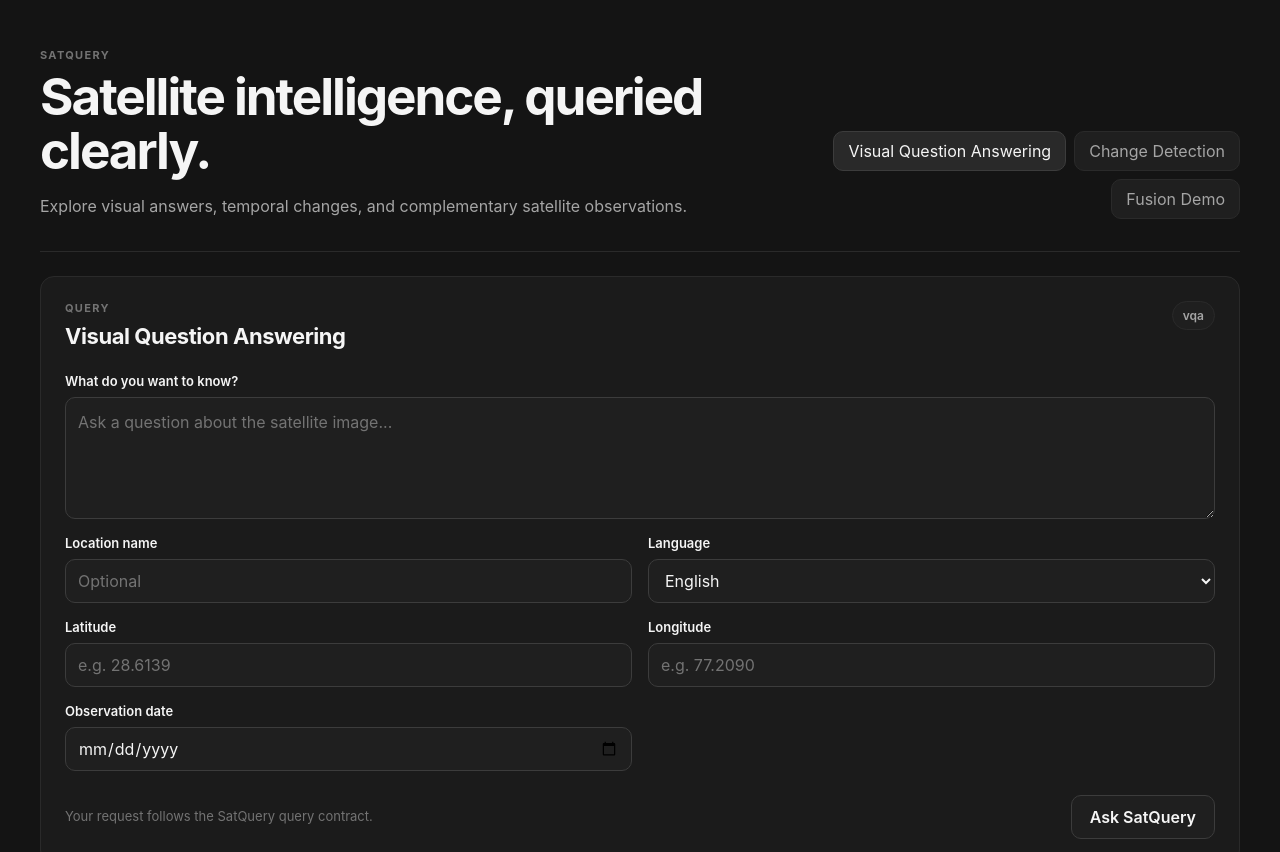
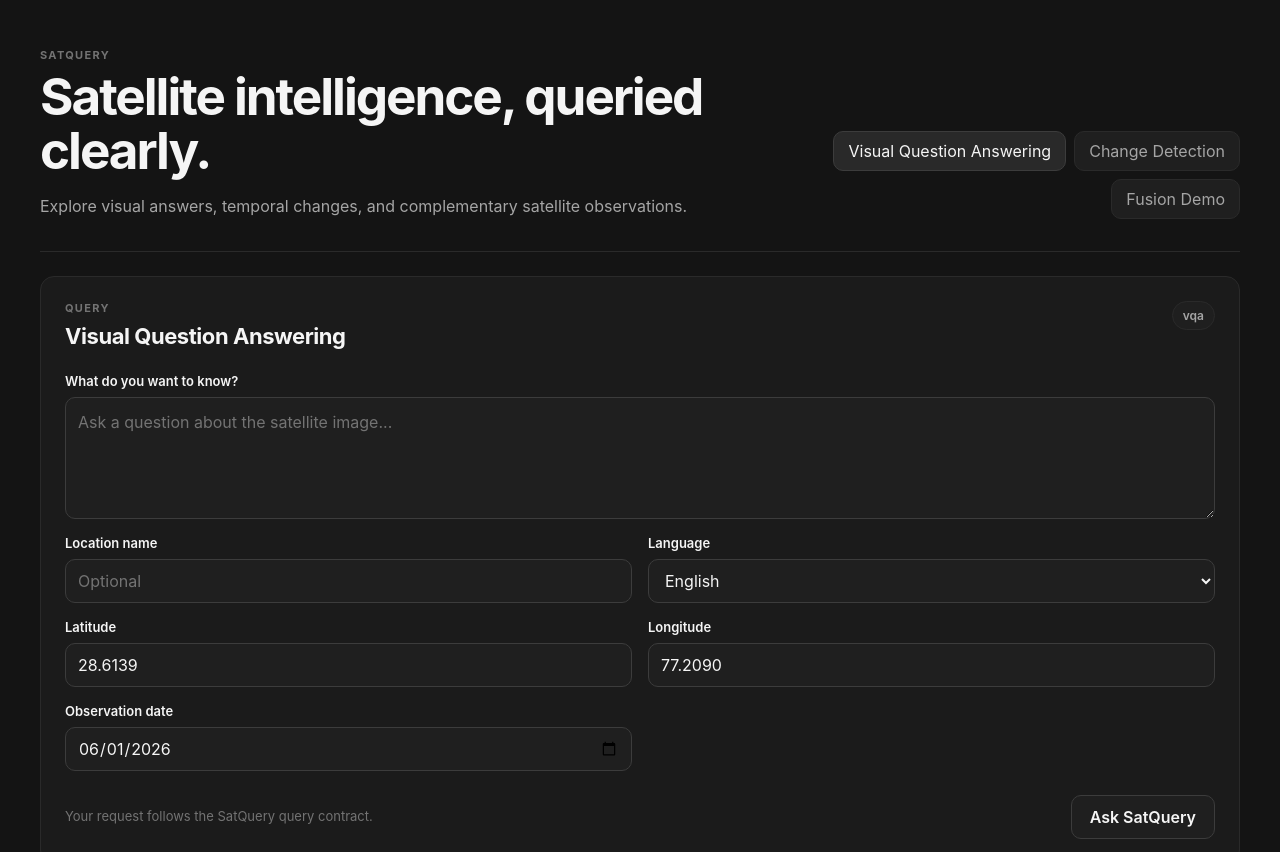
Before and after one commit to srujan1828-maker/SatQuery, a React (Vite) app in the folder frontend/: page / in a window 1280 px wide. Shown: the top 852 px of the page. Built offline with nearby package versions, Linux system fonts and the light colour scheme.

Commit message:
Fix real backend response handling

```diff
--- a/frontend/src/components/QueryPanel.jsx
+++ b/frontend/src/components/QueryPanel.jsx
@@ -14,11 +14,12 @@
   const [query, setQuery] = useState("");
   const [language, setLanguage] = useState("en");
   const [locationName, setLocationName] = useState("");
-  const [latitude, setLatitude] = useState("");
-  const [longitude, setLongitude] = useState("");
-  const [date, setDate] = useState("");
-  const [startDate, setStartDate] = useState("");
-  const [endDate, setEndDate] = useState("");
+  const [latitude, setLatitude] = useState("28.6139");
+  const [longitude, setLongitude] = useState("77.2090");
+  const [date, setDate] = useState("2026-06-01");
+  const [startDate, setStartDate] = useState("2026-05-01");
+  const [endDate, setEndDate] = useState("2026-06-01");
+  const [validationError, setValidationError] = useState("");
 
   const isFusion = mode === "fusion_demo";
   const isChangeDetection = mode === "change_detection";
@@ -57,16 +58,20 @@
 
   const handleSubmit = async (event) => {
     event.preventDefault();
+    setValidationError("");
 
     if (!query.trim()) {
+      setValidationError("Please enter a question or instruction before submitting.");
       return;
     }
 
     if (!isFusion && (!latitude || !longitude)) {
+      setValidationError("Please enter valid Latitude and Longitude coordinates.");
       return;
     }
 
     if (mode === "vqa" && !date) {
+      setValidationError("Please select an observation date for VQA mode.");
       return;
     }
 
@@ -74,6 +79,7 @@
       isChangeDetection &&
       (!startDate || !endDate)
     ) {
+      setValidationError("Please select both Start Date and End Date for Change Detection.");
       return;
     }
 
@@ -275,6 +281,12 @@
           </>
         )}
 
+        {validationError && (
+          <div className="query-field query-field--full" style={{ color: "#f87171", fontSize: "13px", fontWeight: "600" }}>
+            {validationError}
+          </div>
+        )}
+
         <div className="query-form__footer">
           <p>
             {isFusion
```
